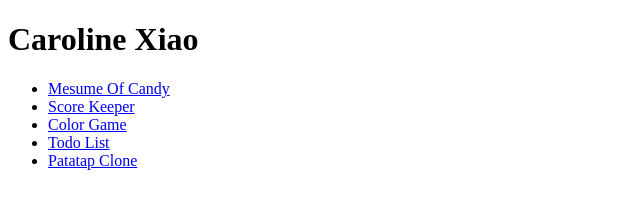
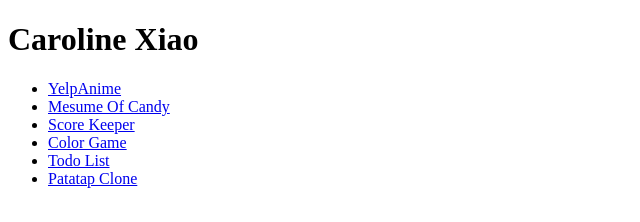
Before and after one commit to CarolineXiao/MyPage, a plain HTML site: page index.html in a window 1280 px wide. Shown: the whole page, without its empty margins (0-640 px from the left). Drawn offline with Linux system fonts and the light colour scheme.

Commit message:
Update index.html

```diff
--- a/index.html
+++ b/index.html
@@ -6,6 +6,7 @@
 <body>
 	<h1>Caroline Xiao</h1>
 	<ul>
+		<li><a href="https://yelp-anime.herokuapp.com/">YelpAnime</a></li>
 		<li><a href="https://carolinexiao.github.io/MuseumOfCandy/">Mesume Of Candy</a></li>
 		<li><a href="https://carolinexiao.github.io/ScoreKeeper/">Score Keeper</a></li>
 		<li><a href="https://carolinexiao.github.io/ColorGame/">Color Game</a></li>
```
